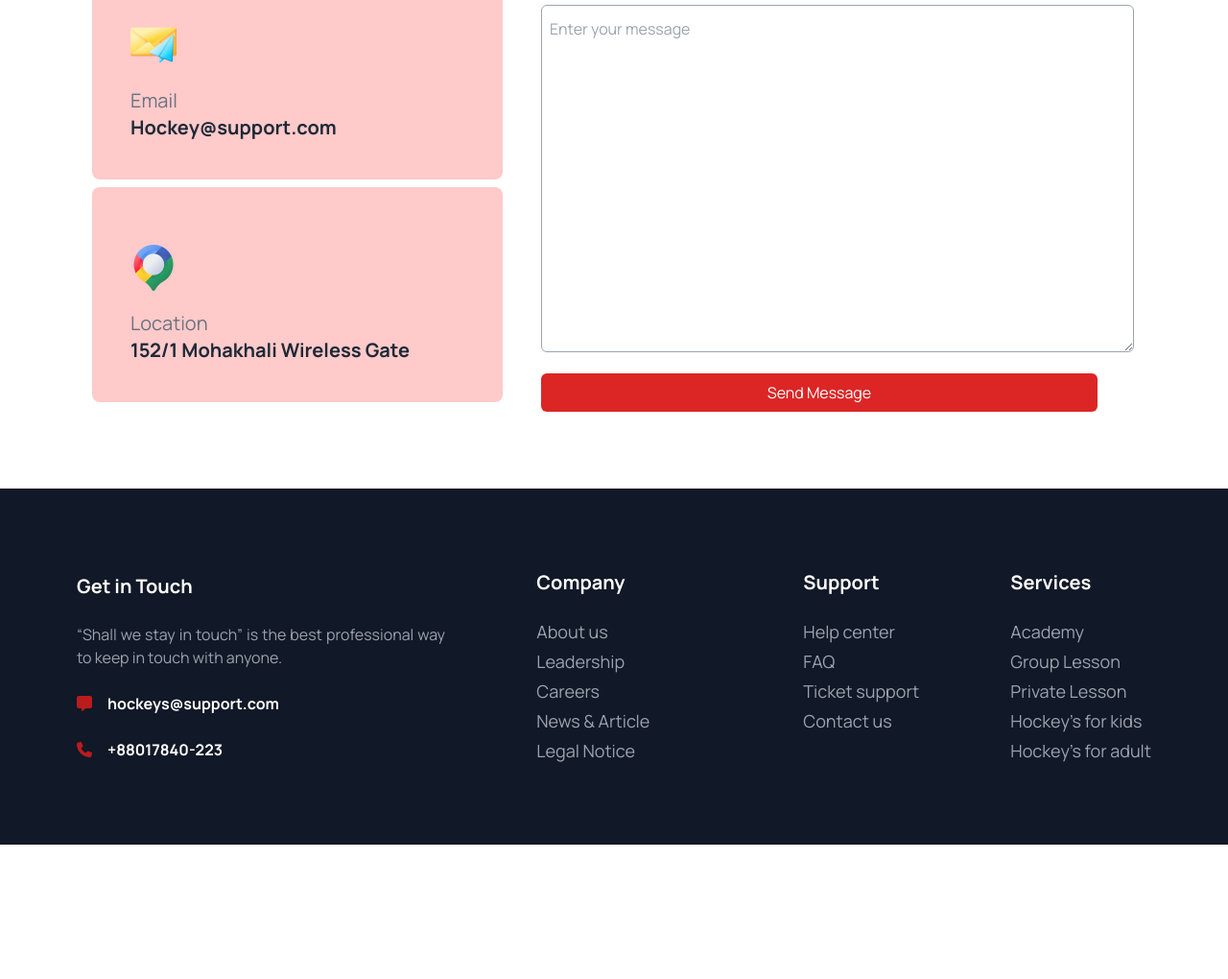
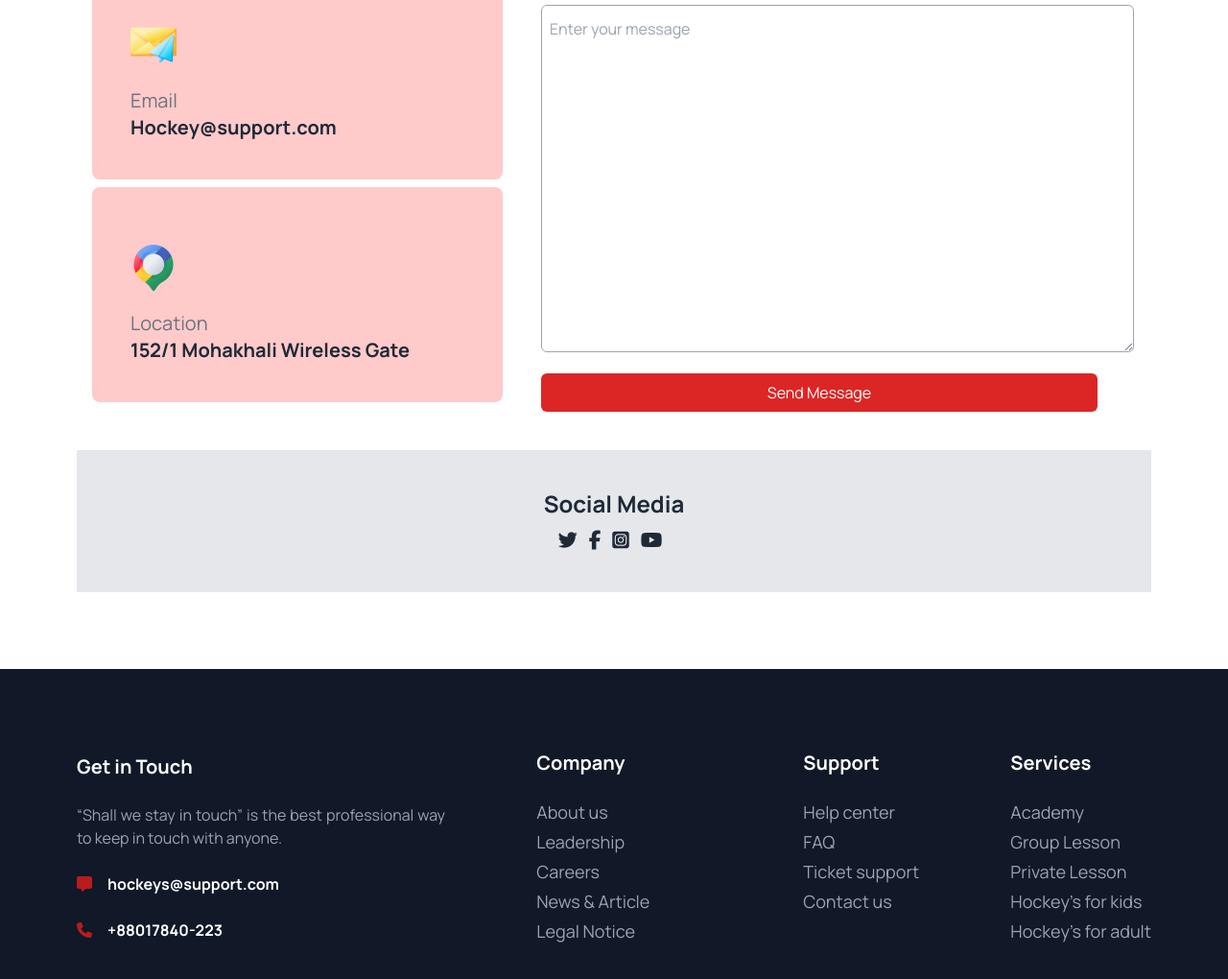
Before and after one commit to Monjurul-190629/Third-assignment, a plain HTML site: page index.html in a window 1280 px wide. Shown: the part 3904-4924 px from the top of the page at 96% size. Before the commit the page ends 4784 px from the top, so only its background shows below. Drawn offline with nearby package versions, Linux system fonts and the light colour scheme.

Commit message:
some error solved

```diff
--- a/index.html
+++ b/index.html
@@ -424,6 +424,15 @@
                </div>
 
           </div>
+          <div class = "flex flex-col justify-center text-center mt-10 bg-gray-200 py-10">
+            <h2 class = "text-2xl font-bold">Social Media</h2>
+            <div class = "text-xl mt-2">
+              <i class="fa-brands fa-twitter mr-2"></i>
+              <i class="fa-brands fa-facebook-f mr-2"></i>
+              <i class="fa-brands fa-square-instagram mr-2"></i>
+              <i class="fa-brands fa-youtube mr-2"></i>
+            </div>
+          </div>
         </div>
 
     </main>
```
